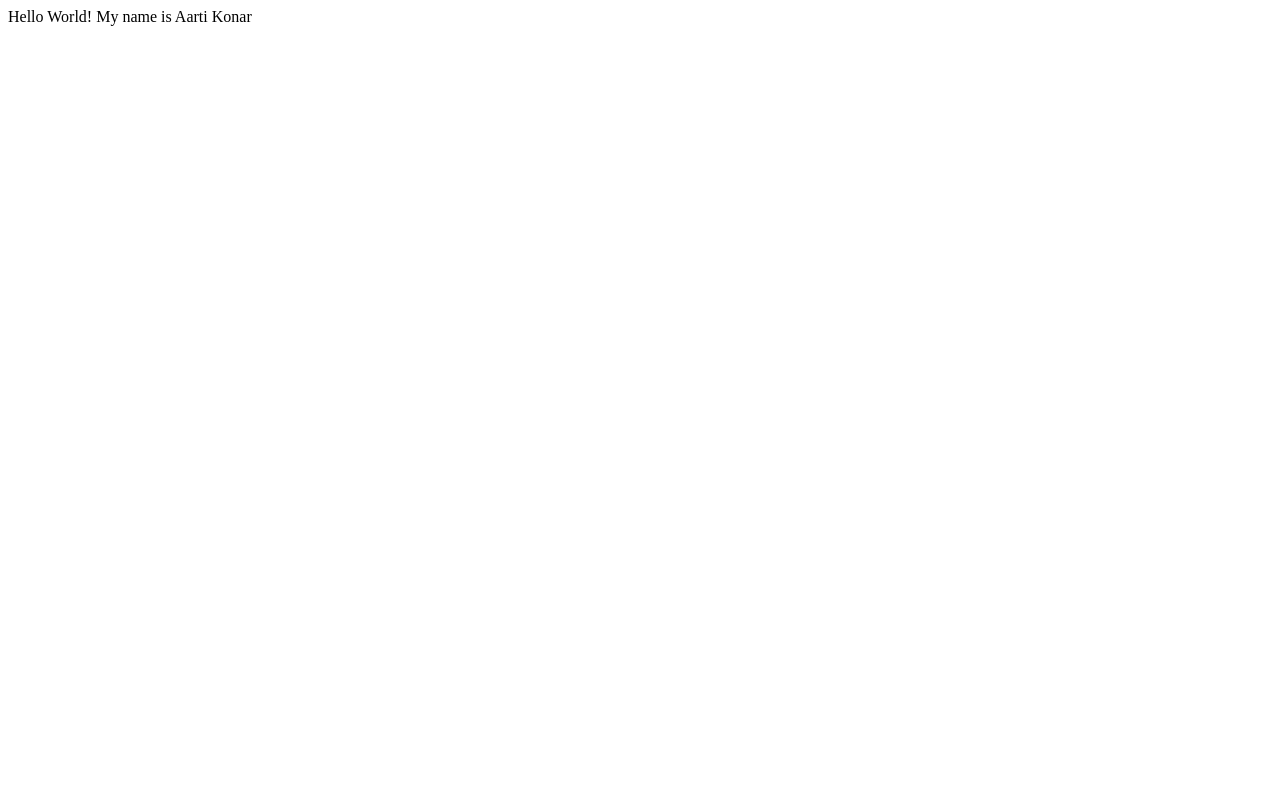
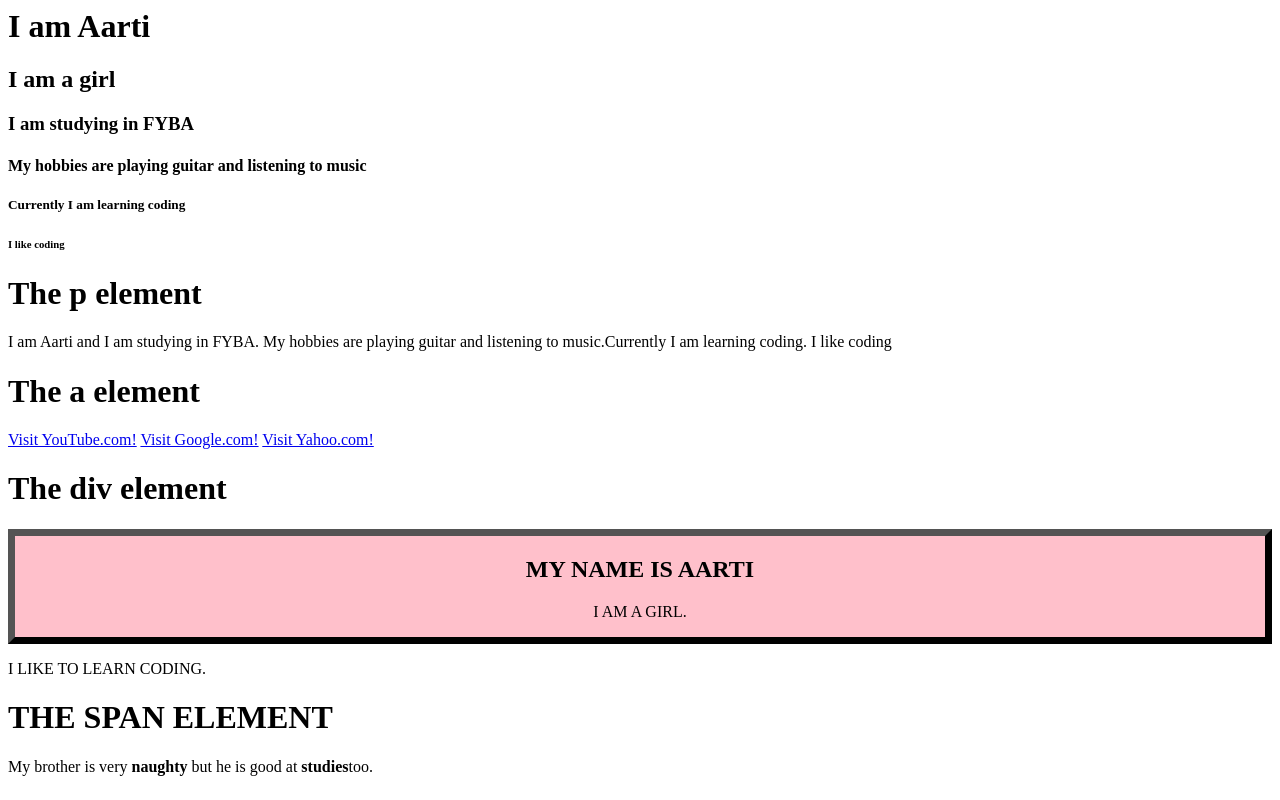
Before and after one commit to Aarti-Konar/Aarti-Konar, a plain HTML site: page index.html in a window 1280 px wide. Drawn offline with Linux system fonts and the light colour scheme.

Commit message:
Update index.html

```diff
--- a/index.html
+++ b/index.html
@@ -1,8 +1,40 @@
 <html>
- <head>
-  <title>My first website</title>
-  </head>
-  <body>
-  <hi>Hello World! My name is Aarti Konar</h1>
-  </html>
-  </body>
+<body>
+<h1>I am Aarti</h1>
+<h2>I am a girl</h2>
+<h3>I am studying in FYBA</h3>
+<h4>My hobbies are playing guitar and listening to music</h4>
+<h5>Currently I am learning coding</h5>
+<h6>I like coding</h6>
+<h1> The p element </h1>
+<p> I am Aarti and I am studying in FYBA. My hobbies are playing guitar and listening to music.Currently I am learning coding. I like coding </p>
+<h1> The a element </h1>
+<a href= "youtube.com"> Visit YouTube.com!<a>
+<a href= "google.com"> Visit Google.com!<a>
+<a href= "Yahoo.com"> Visit Yahoo.com!<a>
+<html>
+<head>
+<style>
+.myDiv {
+  border: 7px outset BLACK;
+  background-color: PINK;
+  text-align: CENTER;
+}
+</style>
+</head>
+<body>
+
+<h1>The div element</h1>
+
+<div class="myDiv">
+  <h2>MY NAME IS AARTI</h2>
+  <p>I AM A GIRL.</p>
+</div>
+
+<p>I LIKE TO LEARN CODING.</p>
+
+</body>
+</html>
+
+<h1>THE SPAN ELEMENT</h1>
+<p> My brother is very <span style="color:DARK BLUE;font-weight:bold">naughty</span> but he is good at <span style="color: Dark grey;font-weight:bold">studies</span>too.</p>
```
